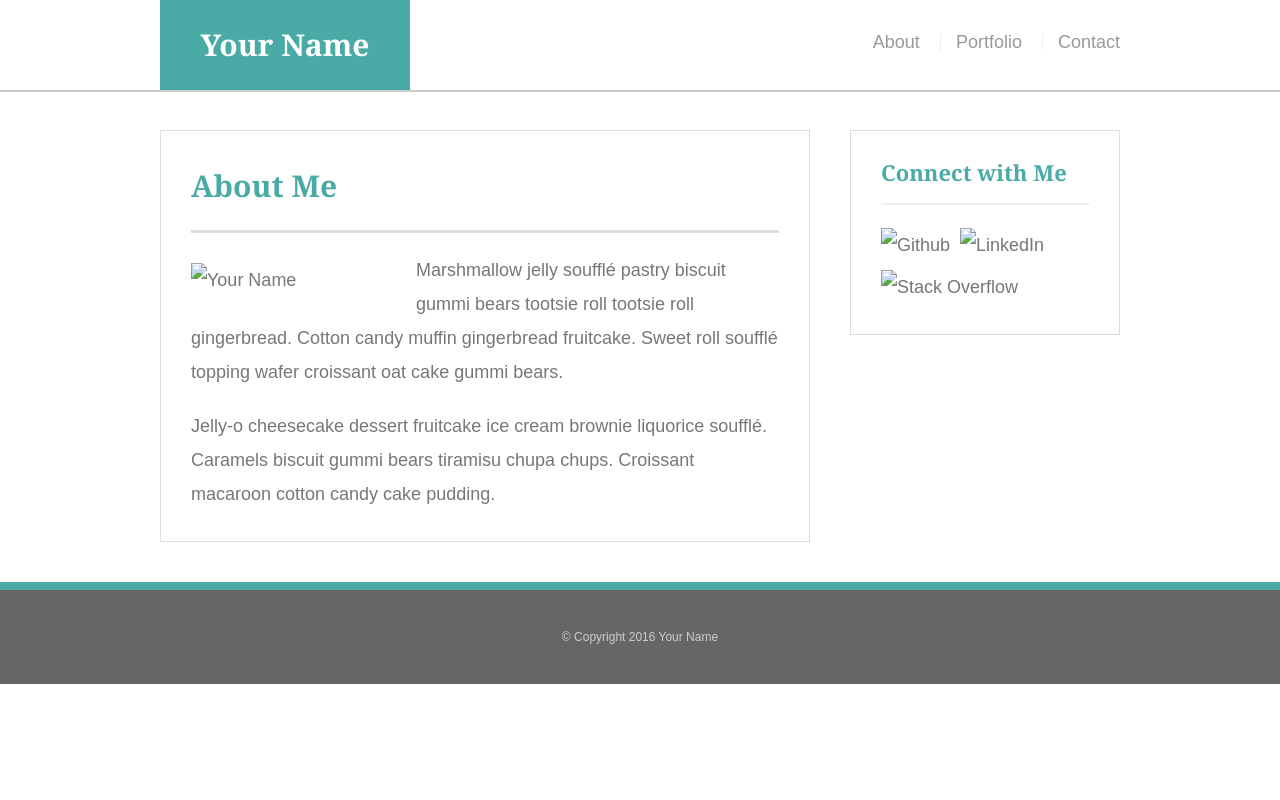
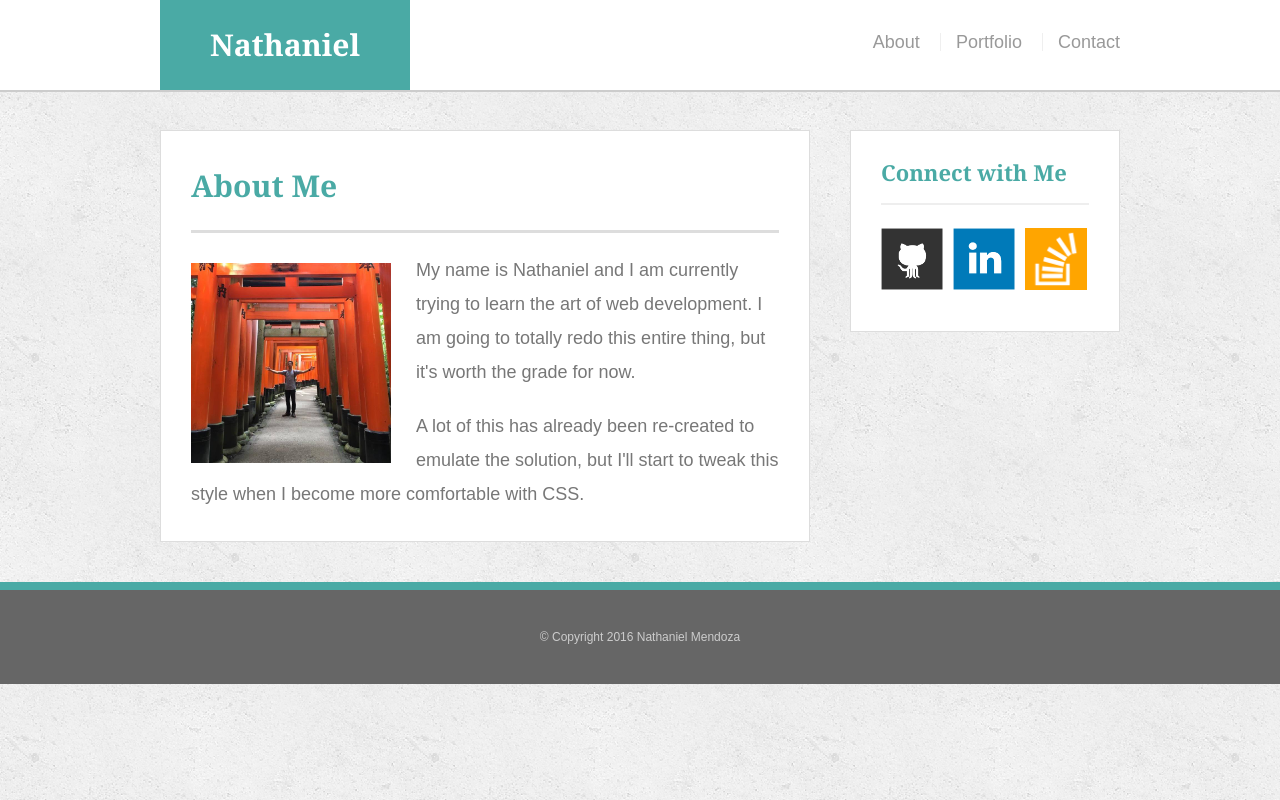
Before and after one commit to NathanielMNDZ/portfolio, a plain HTML site: page index.html in a window 1280 px wide. Drawn offline with Linux system fonts and the light colour scheme; files that its build step writes are made by us from their sources.

Commit message:
full portfolio

```diff
--- a/contact.html
+++ b/contact.html
@@ -2,15 +2,15 @@
 <html>
 <head>
 	<meta charset="UTF-8">
-	<title>Contact | Your Name</title>
-	<link rel="stylesheet" type="text/css" href="reset.css">
-	<link rel="stylesheet" type="text/css" href="style.css">
+	<title>Contact | Nathaniel</title>
+	<link rel="stylesheet" type="text/css" href="assets/css/reset.css">
+	<link rel="stylesheet" type="text/css" href="assets/css/style.css">
 </head>
 <body>
 
 	<header id="masthead">
 		<div class="container">
-			<a href="index.html" id="logo">Your Name</a>
+			<a href="index.html" id="logo">Nathaniel Mendoza</a>
 			<nav>
 				<a href="index.html">About</a>
 				<a href="portfolio.html">Portfolio</a>
@@ -56,7 +56,7 @@
 
 	<footer>
 		<div class="container">
-			&copy; Copyright 2016 Your Name
+			&copy; Copyright 2016 Nathaniel Mendoza
 		</div>
 	</footer>
 </body>
--- a/index.html
+++ b/index.html
@@ -2,15 +2,15 @@
 <html>
 <head>
 	<meta charset="UTF-8">
-	<title>About | Your Name</title>
-	<link rel="stylesheet" type="text/css" href="reset.css">
-	<link rel="stylesheet" type="text/css" href="style.css">
+	<title>About | Nathaniel </title>
+	<link rel="stylesheet" type="text/css" href="assets/css/reset.css">
+	<link rel="stylesheet" type="text/css" href="assets/css/style.css">
 </head>
 <body>
 
 	<header id="masthead">
 		<div class="container">
-			<a href="index.html" id="logo">Your Name</a>
+			<a href="index.html" id="logo">Nathaniel Mendoza</a>
 			<nav>
 				<a href="index.html">About</a>
 				<a href="portfolio.html">Portfolio</a>
@@ -23,11 +23,11 @@
 		<section class="main-section">
 			<h1>About Me</h1>
 
-			<img src="assets/images/cat.jpg" class="auth-image" alt="Your Name">
+			<img src="assets/images/me.jpg" class="auth-image" alt="Your Name">
 
-			<p>Marshmallow jelly souffl&eacute; pastry biscuit gummi bears tootsie roll tootsie roll gingerbread. Cotton candy muffin gingerbread fruitcake. Sweet roll souffl&eacute; topping wafer croissant oat cake gummi&nbsp;bears.</p>
+			<p>My name is Nathaniel and I am currently trying to learn the art of web development. I am going to totally redo this entire thing, but it's worth the grade for now.</p>
 
-			<p>Jelly-o cheesecake dessert fruitcake ice cream brownie liquorice souffl&eacute;. Caramels biscuit gummi bears tiramisu chupa chups. Croissant macaroon cotton candy cake pudding.</p>
+			<p>A lot of this has already been re-created to emulate the solution, but I'll start to tweak this style when I become more comfortable with CSS.</p>
 
 		</section>
 
@@ -44,7 +44,7 @@
 
 	<footer>
 		<div class="container">
-			&copy; Copyright 2016 Your Name
+			&copy; Copyright 2016 Nathaniel Mendoza
 		</div>
 	</footer>
 </body>
```
Also changed, not shown: portfolio.html (+5 -5 lines), assets/images/concrete_seamless.png (added), assets/images/github-128.png (added), assets/images/linkedin-128.png (added), assets/images/me.jpg (added), assets/images/stackoverflow-128.png (added), assets/images/technics-q-c-640-480-1.jpg (added), assets/images/technics-q-c-640-480-2.jpg (added), assets/images/technics-q-c-640-480-5.jpg (added), assets/images/technics-q-c-640-480-7.jpg (added), assets/images/technics-q-c-640-480-9.jpg (added).
